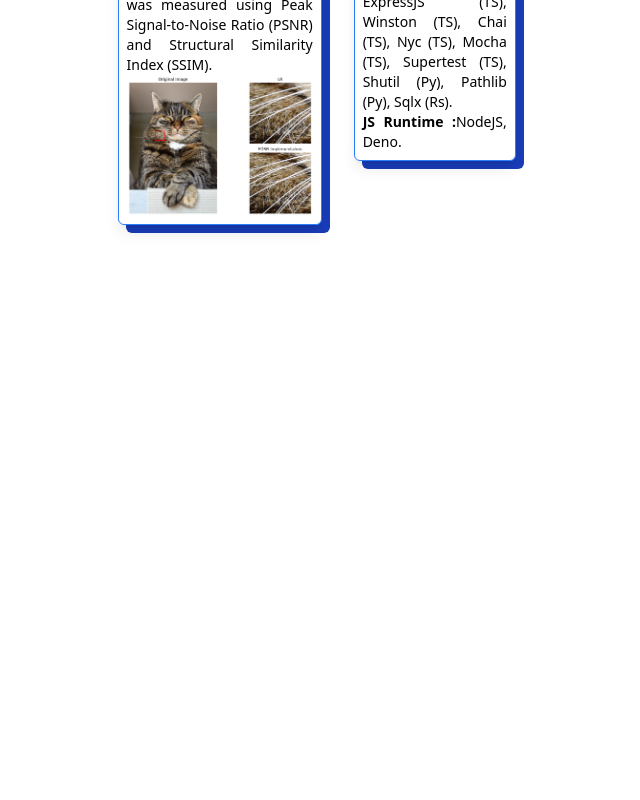
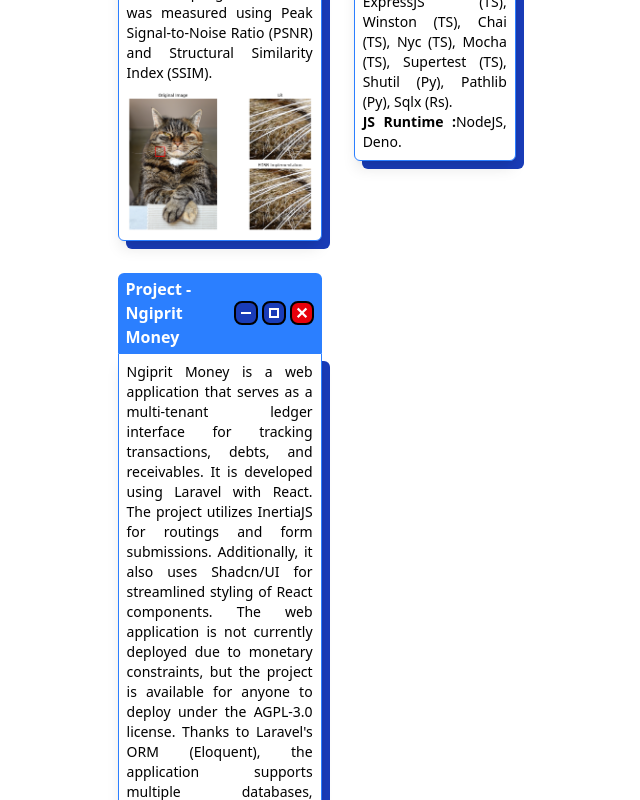
Before and after one commit to agw2005/agw2005.github.io, a React (Vite) app: page / in a window 1280 px wide. Shown: the part 2000-2800 px from the top of the page, without its empty margins (430-1070 px from the left). Before the commit the page ends 2497 px from the top, so only its background shows below. Built offline with nearby package versions, Linux system fonts and the light colour scheme.

Commit message:
Added ngiprit money project showcase

```diff
--- a/src/App.tsx
+++ b/src/App.tsx
@@ -70,7 +70,7 @@ function App() {
               </WindowBorder>
 
               <WindowBorder title="Project - License Plate Extractor">
-                <p>
+                <p className="mb-2">
                   This project employs CRNN architecture where CNN extracts
                   image features, and RNN processes them as sequences, followed
                   by a fully connected layer mapping outputs to character
@@ -88,7 +88,7 @@ function App() {
               </WindowBorder>
 
               <WindowBorder title="Project - Reproduction of EDSR">
-                <p>
+                <p className="mb-2">
                   This project aims to replicate a state-of-the-art super
                   resolution model called Enhanced Deep Super-Resolution Network
                   (EDSR), intended to improve the quality of low-resolution
@@ -105,6 +105,23 @@ function App() {
                   Structural Similarity Index (SSIM).
                 </p>
                 <img src="EDSR\edsr.png" alt="snippet of the project" />
+              </WindowBorder>
+
+              <WindowBorder title="Project - Ngiprit Money">
+                <p className="mb-2">
+                  Ngiprit Money is a web application that serves as a
+                  multi-tenant ledger interface for tracking transactions,
+                  debts, and receivables. It is developed using Laravel with
+                  React. The project utilizes InertiaJS for routings and form
+                  submissions. Additionally, it also uses Shadcn/UI for
+                  streamlined styling of React components. The web application
+                  is not currently deployed due to monetary constraints, but the
+                  project is available for anyone to deploy under the AGPL-3.0
+                  license. Thanks to Laravel's ORM (Eloquent), the application
+                  supports multiple databases, including SQLite, MySQL, and
+                  PostgreSQL.
+                </p>
+                <img src="Ngiprit\ngiprit.png" alt="snippet of the project" />
               </WindowBorder>
             </>
           }
```
Also changed, not shown: public/Ngiprit/ngiprit.png (added).
